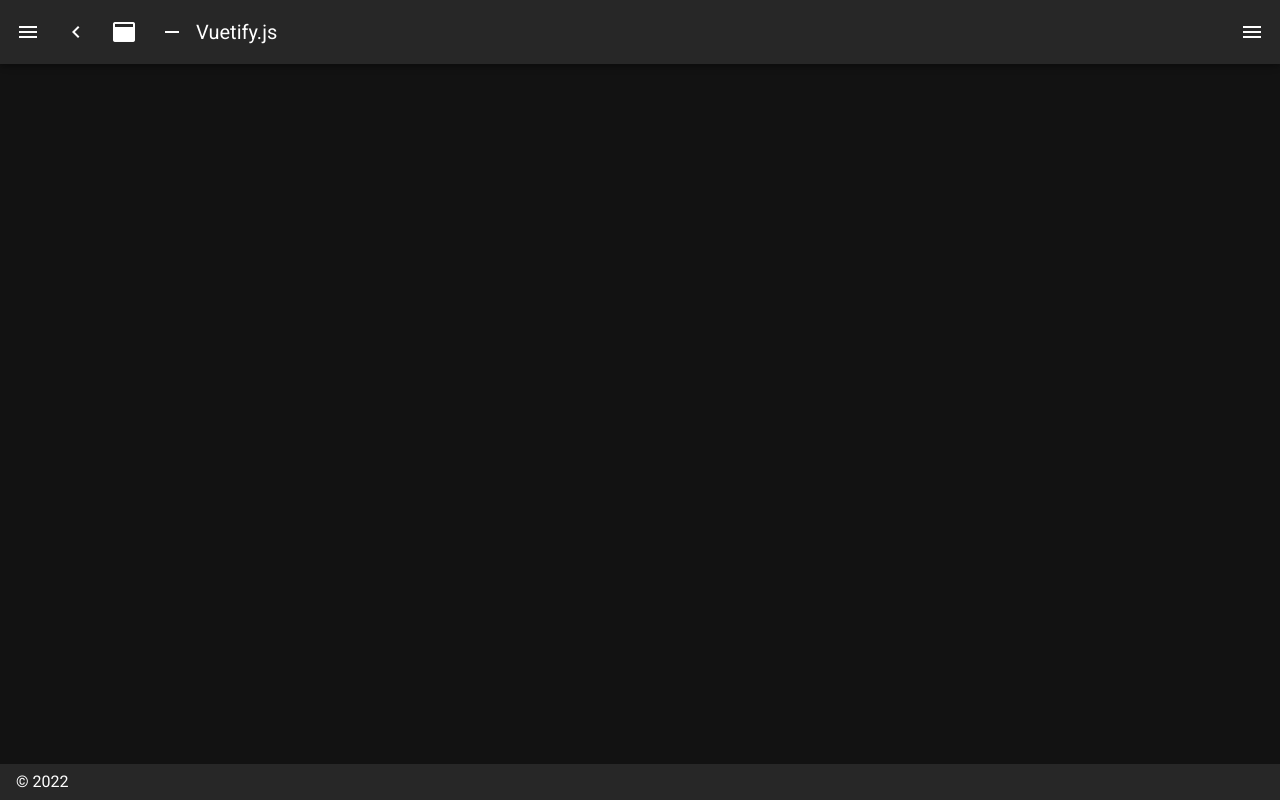
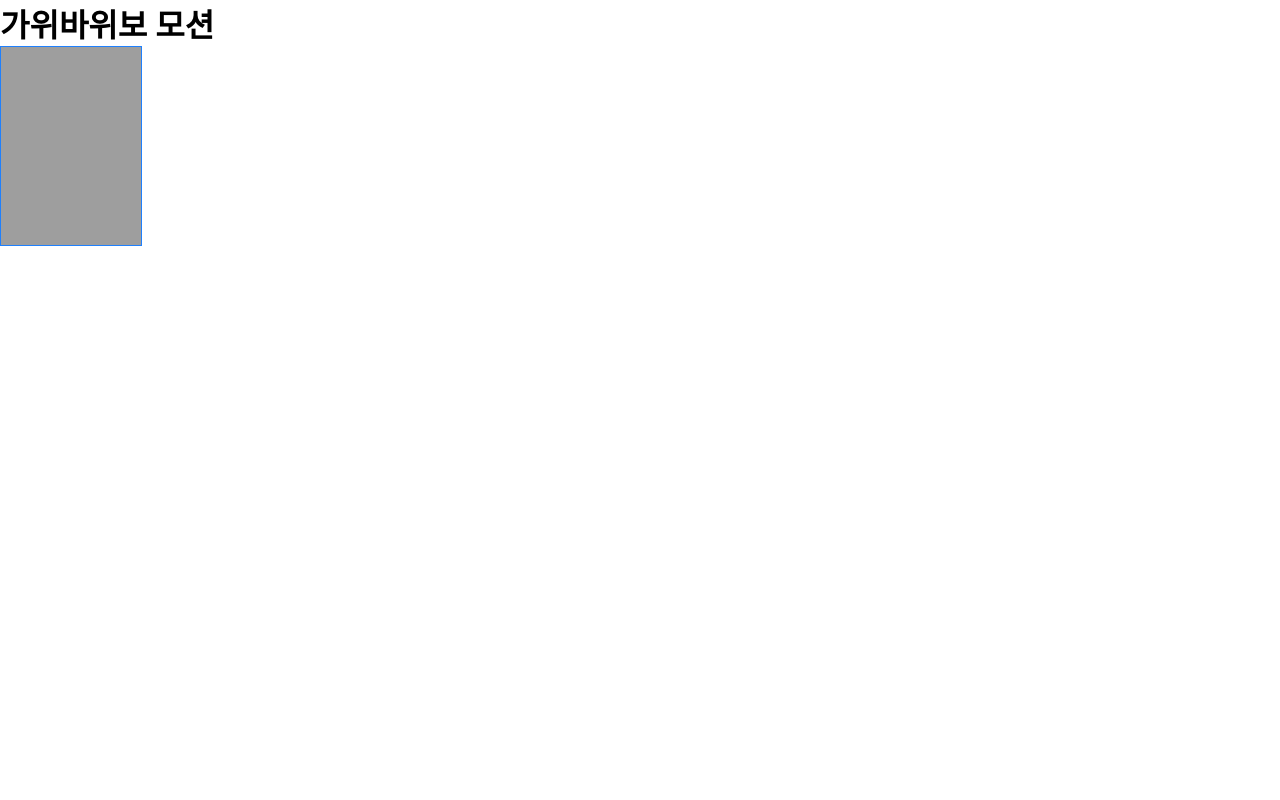
Before and after one commit to gwangseok2/nuxt-front, a Nuxt app: page /product/product_index in a window 1280 px wide. Before the commit this address had no page. Built offline with nearby package versions, Linux system fonts and the light colour scheme; grey boxes are pictures that could not be loaded.

Commit message:
[ + - ] 1) 가위바위보 게임 제작 중 2) error404페이지 리뉴얼 예정 3)common_gnb 제작중

```diff
--- /dev/null
+++ b/components/common_gnb.vue
@@ -0,0 +1,18 @@
+<template>
+    <header>
+        <h1>토이</h1>
+        <li>메뉴</li>
+        <li>소개</li>
+        <li>팡석</li>
+    </header>
+</template>
+
+<script>
+    export default {
+
+    }
+</script>
+
+<style lang="scss" scoped>
+
+</style>
--- a/layouts/default.vue
+++ b/layouts/default.vue
@@ -1,92 +1,16 @@
 <template>
-  <v-app dark>
-    <v-navigation-drawer
-      v-model="drawer"
-      :mini-variant="miniVariant"
-      :clipped="clipped"
-      fixed
-      app
-    >
-      <v-list>
-        <v-list-item
-          v-for="(item, i) in items"
-          :key="i"
-          :to="item.to"
-          router
-          exact
-        >
-          <v-list-item-action>
-            <v-icon>{{ item.icon }}</v-icon>
-          </v-list-item-action>
-          <v-list-item-content>
-            <v-list-item-title v-text="item.title" />
-          </v-list-item-content>
-        </v-list-item>
-      </v-list>
-    </v-navigation-drawer>
-    <v-app-bar :clipped-left="clipped" fixed app>
-      <v-app-bar-nav-icon @click.stop="drawer = !drawer" />
-      <v-btn icon @click.stop="miniVariant = !miniVariant">
-        <v-icon>mdi-{{ `chevron-${miniVariant ? 'right' : 'left'}` }}</v-icon>
-      </v-btn>
-      <v-btn icon @click.stop="clipped = !clipped">
-        <v-icon>mdi-application</v-icon>
-      </v-btn>
-      <v-btn icon @click.stop="fixed = !fixed">
-        <v-icon>mdi-minus</v-icon>
-      </v-btn>
-      <v-toolbar-title v-text="title" />
-      <v-spacer />
-      <v-btn icon @click.stop="rightDrawer = !rightDrawer">
-        <v-icon>mdi-menu</v-icon>
-      </v-btn>
-    </v-app-bar>
-    <v-main>
-      <v-container>
-        <Nuxt />
-      </v-container>
-    </v-main>
-    <v-navigation-drawer v-model="rightDrawer" :right="right" temporary fixed>
-      <v-list>
-        <v-list-item @click.native="right = !right">
-          <v-list-item-action>
-            <v-icon light> mdi-repeat </v-icon>
-          </v-list-item-action>
-          <v-list-item-title>Switch drawer (click me)</v-list-item-title>
-        </v-list-item>
-      </v-list>
-    </v-navigation-drawer>
-    <v-footer :absolute="!fixed" app>
-      <span>&copy; {{ new Date().getFullYear() }}</span>
-    </v-footer>
-  </v-app>
+	<div>
+		<nuxt />
+	</div>
 </template>
 
 <script>
 export default {
-  name: 'DefaultLayout',
-  data() {
-    return {
-      clipped: false,
-      drawer: false,
-      fixed: false,
-      items: [
-        {
-          icon: 'mdi-apps',
-          title: 'Welcome',
-          to: '/',
-        },
-        {
-          icon: 'mdi-chart-bubble',
-          title: 'Inspire',
-          to: '/inspire',
-        },
-      ],
-      miniVariant: false,
-      right: true,
-      rightDrawer: false,
-      title: 'Vuetify.js',
-    }
-  },
+	name: 'DefaultLayout',
+	data() {
+		return {
+
+    	}
+	},
 }
 </script>
--- a/layouts/error.vue
+++ b/layouts/error.vue
@@ -1,13 +1,7 @@
 <template>
-  <v-app dark>
-    <h1 v-if="error.statusCode === 404">
-      {{ pageNotFound }}
-    </h1>
-    <h1 v-else>
-      {{ otherError }}
-    </h1>
-    <NuxtLink to="/"> Home page </NuxtLink>
-  </v-app>
+	<div>
+		<h1>error 404</h1>
+	</div>
 </template>
 
 <script>
--- /dev/null
+++ b/pages/product/product_index.vue
@@ -0,0 +1,61 @@
+
+<template>
+    <div>
+        <h1>
+            가위바위보 모션
+        </h1>
+        <figure id="computer-banner" :style="computedStyleObject"></figure>
+    </div>
+</template>
+
+<script>
+    const imgRotate = {
+        바위: '0',
+        가위: '-142px',
+        보: '-284px',
+    };
+    export default {
+
+        data() {
+            return {
+                Img: imgRotate.가위,
+                interver : null,
+            }
+        },
+
+        computed: {
+            computedStyleObject() {
+                return {
+                    background: `url(https://en.pimg.jp/023/182/267/1/23182267.jpg) ${this.Img} 0`,
+                };
+            },
+        },
+
+        mounted() {
+            this.interval = setInterval(() => {
+                if(this.Img === imgRotate.바위) {
+                    // alert('hi');
+                    this.Img = imgRotate.가위
+                } else if (this.Img === imgRotate.가위) {
+                    this.Img = imgRotate.보
+                } else if (this.Img === imgRotate.보) {
+                    this.Img = imgRotate.바위
+                }
+            },500);
+        },
+
+        methods: {
+
+        },
+
+    }
+</script>
+
+<style scoped>
+    #computer-banner {
+        width: 142px;
+        height: 200px;
+        border: 1px solid #1f80fd;
+        /* transition: all 0.5s; */
+    }
+</style>
--- /dev/null
+++ b/pages/web_main.vue
@@ -0,0 +1,15 @@
+<template>
+    <div>
+
+    </div>
+</template>
+
+<script>
+    export default {
+
+    }
+</script>
+
+<style lang="scss" scoped>
+
+</style>
```
